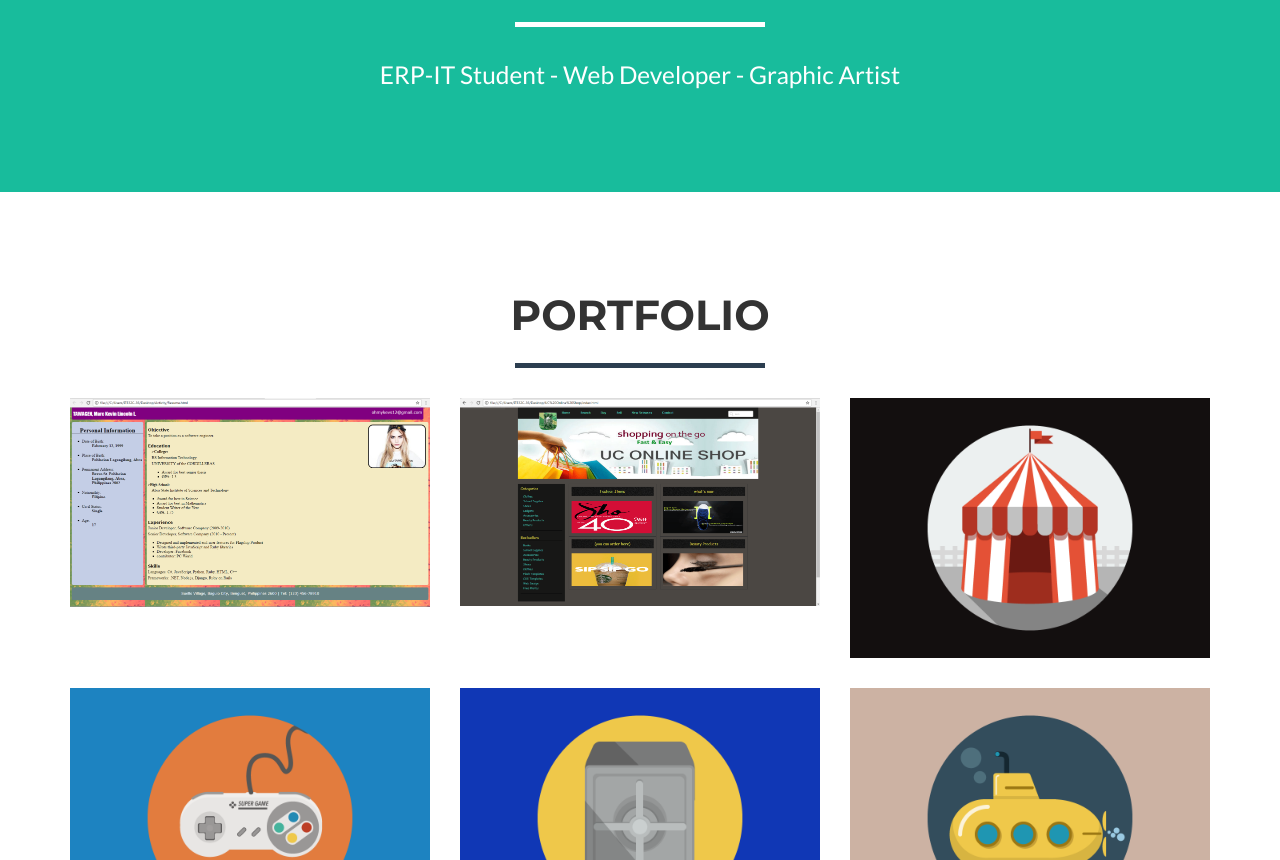
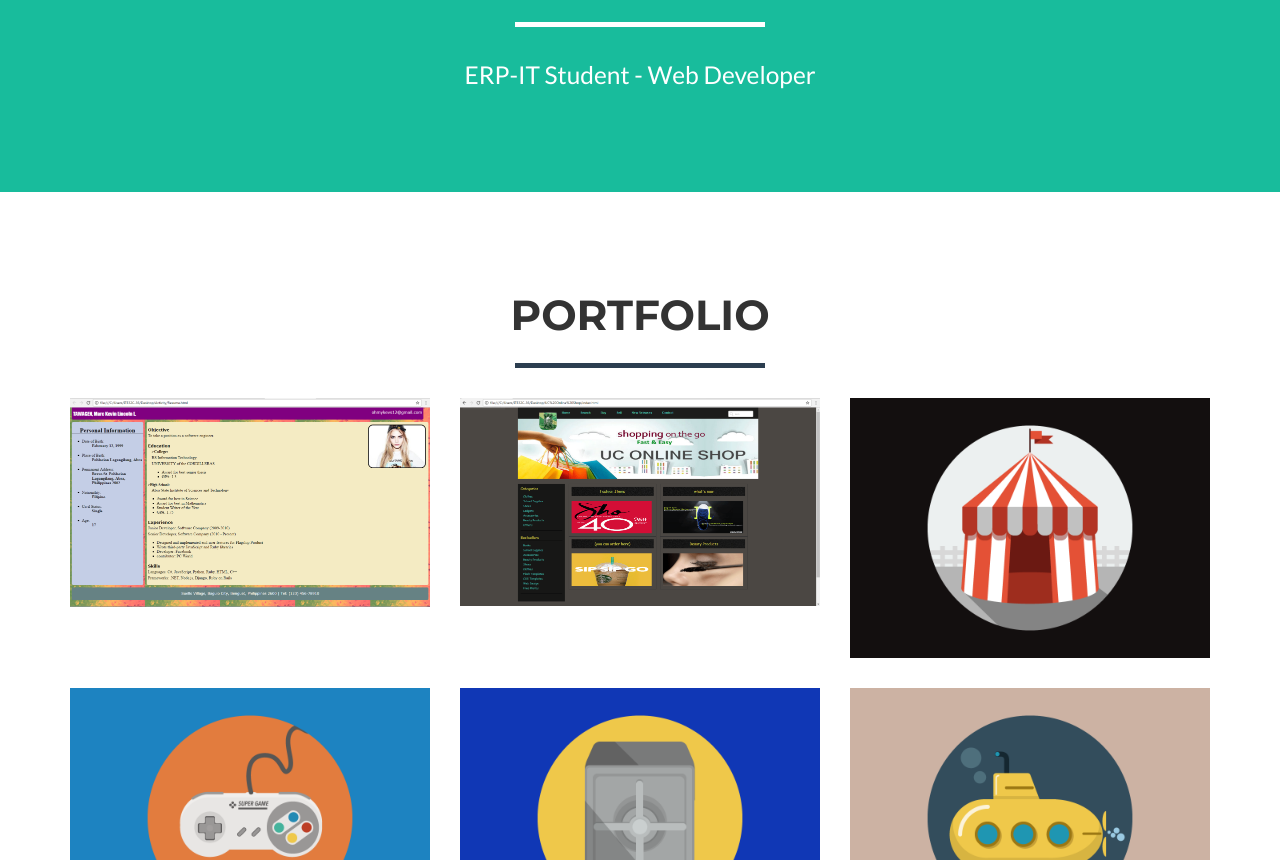
Before and after one commit to kevintawagen/github.io, a website: page index.html in a window 1280 px wide. Shown: the part 863-1723 px from the top of the page. Drawn offline with nearby package versions, Linux system fonts and the light colour scheme.

Commit message:
Update index.html

```diff
--- a/index.html
+++ b/index.html
@@ -75,7 +75,7 @@
                     <div class="intro-text">
                         <span class="name">Marc Kevin Lincoln L. Tawagen</span>
                         <hr class="star-light">
-                        <span class="skills">ERP-IT Student - Web Developer - Graphic Artist </span>
+                        <span class="skills">ERP-IT Student - Web Developer </span>
                     </div>
                 </div>
             </div>
```
